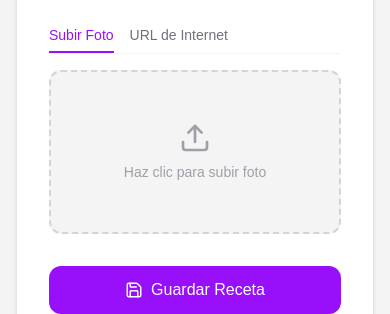
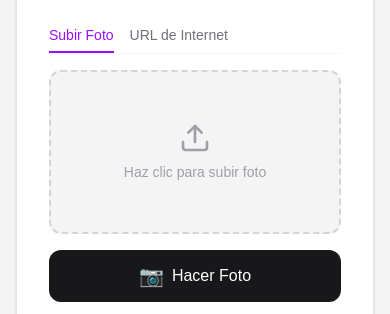
Before and after one commit to mikiligero/mikines-kitchen, a Next.js app: page /recipes/new in a window 390 px wide. Shown: the part 1254-1568 px from the top of the page. Built offline with nearby package versions, Linux system fonts and the light colour scheme; no server answers; the database is empty.

Commit message:
feat: add mobile camera button

```diff
--- a/app/components/RecipeForm.tsx
+++ b/app/components/RecipeForm.tsx
@@ -414,6 +414,8 @@ export function RecipeForm({ initialData }: RecipeFormProps) {
                 </div>
 
                 {imageMode === 'upload' ? (
+                    <div className="space-y-4">
+                        {/* Standard File Input Area */}
                         <div className="relative aspect-video rounded-xl bg-zinc-100 dark:bg-zinc-800 overflow-hidden border-2 border-dashed border-zinc-300 dark:border-zinc-700 hover:border-purple-500 transition-colors group">
                             <input
                                 type="file"
@@ -430,6 +432,22 @@ export function RecipeForm({ initialData }: RecipeFormProps) {
                                     <span className="text-sm font-medium">Haz clic para subir foto</span>
                                 </div>
                             )}
+                        </div>
+
+                        {/* Mobile Camera Button - hidden on desktop via CSS if desired, or always visible */}
+                        <div className="flex justify-center md:hidden">
+                            <label className="flex items-center gap-2 px-4 py-3 bg-zinc-900 dark:bg-zinc-100 text-white dark:text-zinc-900 rounded-xl font-medium cursor-pointer active:scale-95 transition-transform w-full justify-center">
+                                <span className="text-xl">📷</span>
+                                <span>Hacer Foto</span>
+                                <input
+                                    type="file"
+                                    accept="image/*"
+                                    capture="environment"
+                                    onChange={handleImageChange}
+                                    className="hidden"
+                                />
+                            </label>
+                        </div>
                     </div>
                 ) : (
                     <div className="space-y-4">
```
Also changed, not shown: 1 other file (tests, documents, lock files or other folders). Lines whose indentation alone changed are shown as unchanged.
